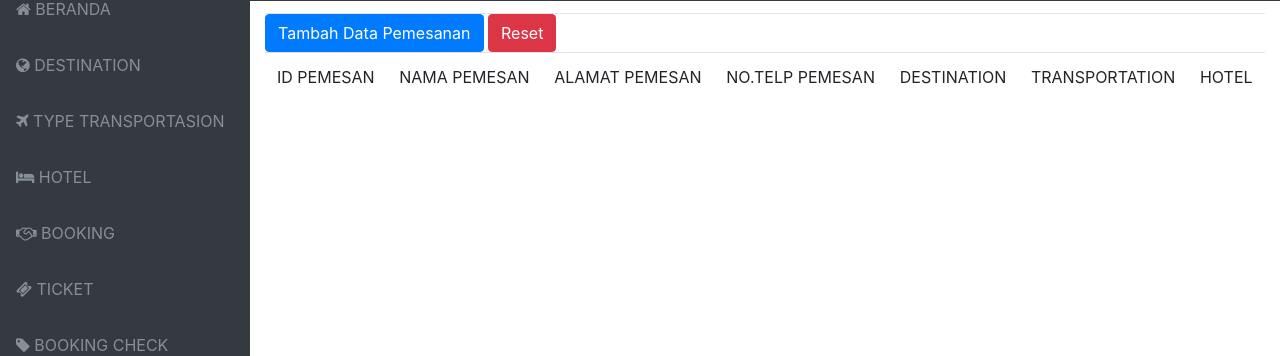
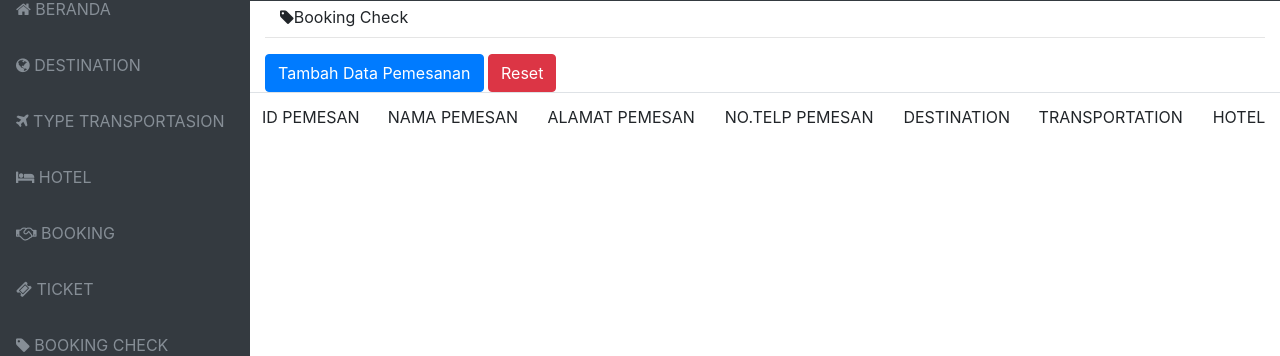
Before and after one commit to nwillouis/Praktikumweb_progres2, a PHP site: page /select-booking.php in a window 1280 px wide. Shown: the part 75-431 px from the top of the page. Run offline with PHP 8.4, Linux system fonts and the light colour scheme; data that the repository does not hold is empty; some libraries are stand-ins or nearby versions.

Commit message:
change icon fa-fa

```diff
--- a/Destination.php
+++ b/Destination.php
@@ -91,7 +91,7 @@
 
       <!-- Card Columns Example Social Feed-->
           <div class="mb-0 mt-4">
-            <i class="fa fa-newspaper-o"></i> Best Destination </div>
+            <i class="fa fa-globe"></i> Best Destination </div>
           <hr class="mt-2">
           <div class="card-columns">
             <!-- Example Social Card-->
--- a/index.php
+++ b/index.php
@@ -88,7 +88,12 @@
         </li>
         <li class="breadcrumb-item active">My Dashboard</li>
       </ul>
+
       <!-- Icon Cards-->
+      <div class="container">
+
+       <i class="fa fa-home"></i> Beranda</div>
+      <hr class="mt-2">
       <div class="col-lg-9">
 
           <div id="carouselExampleIndicators" class="carousel slide my-4" data-ride="carousel">
--- a/select-booking.php
+++ b/select-booking.php
@@ -90,13 +90,15 @@
       </ol>
 
       <!-- Card Columns Example Social Feed-->
-          <div class="mb-0 mt-4">
-              <hr class="my-0">
+      <div class="container">
 
+             <i class="fa fa-tag"></i>Booking Check</div>
+                <hr class="mt-2">
               <form action="reset.php" method="post">
                   <a href="tambahdata.php"><button type="button" name="button" class="btn btn-primary">Tambah Data Pemesanan</button></a>
                   <input type="submit" name="submit" class="btn btn-danger" value="Reset">
                 </form>
+          </div>
               <?php
   require 'koneksi.php';
 
--- a/transportation.php
+++ b/transportation.php
@@ -98,9 +98,8 @@
         <div class="container">
 
       <!-- Page Heading -->
-      <h3 class="my-4">Type
-        <small>Transportation</small>
-      </h3>
+      <i class="fa fa-plane"></i> Type Transportasion </div>
+      <hr class="mt-2">
 
       <div class="row">
         <div class="col-lg-4 col-sm-6 portfolio-item">
```
